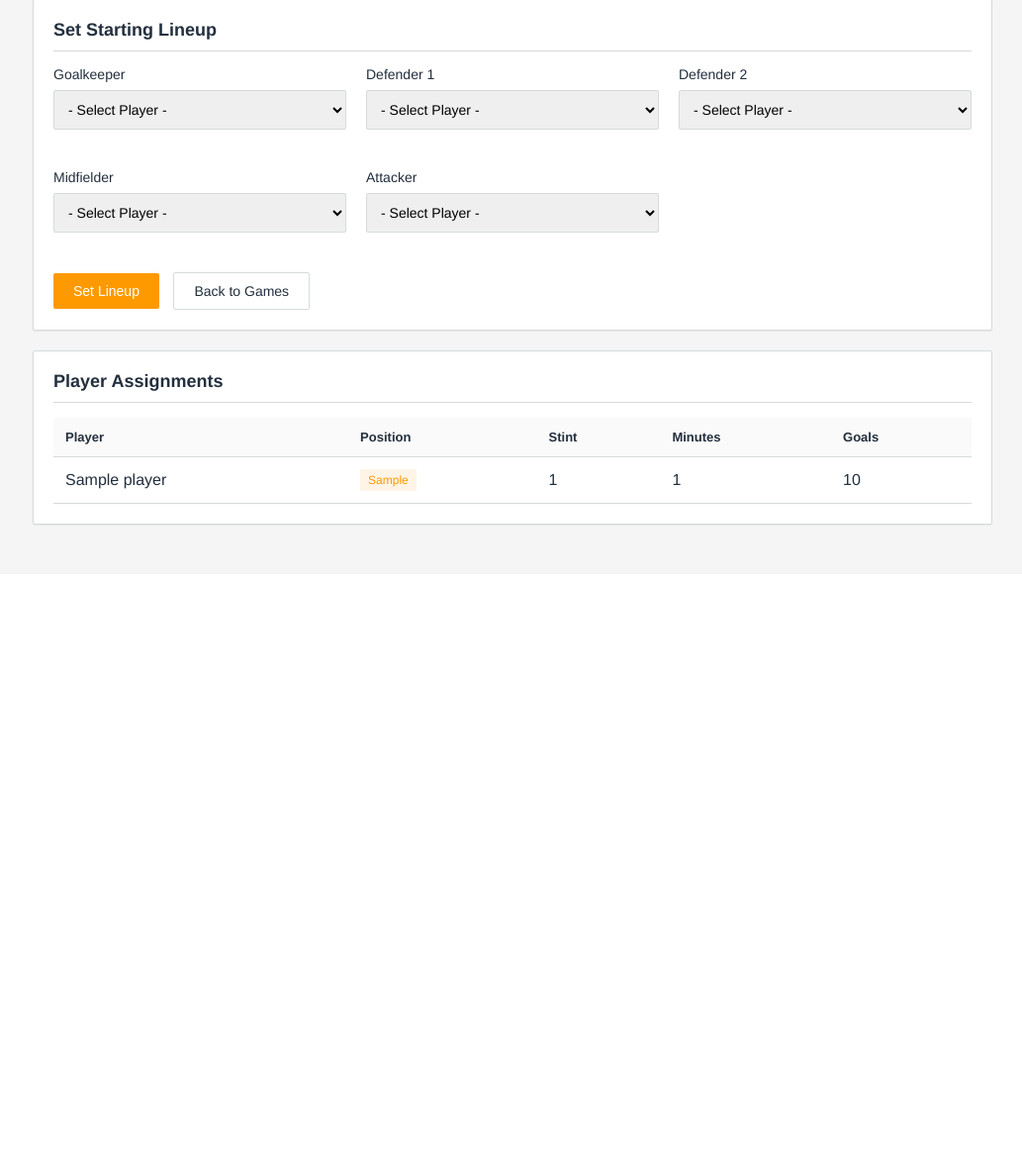
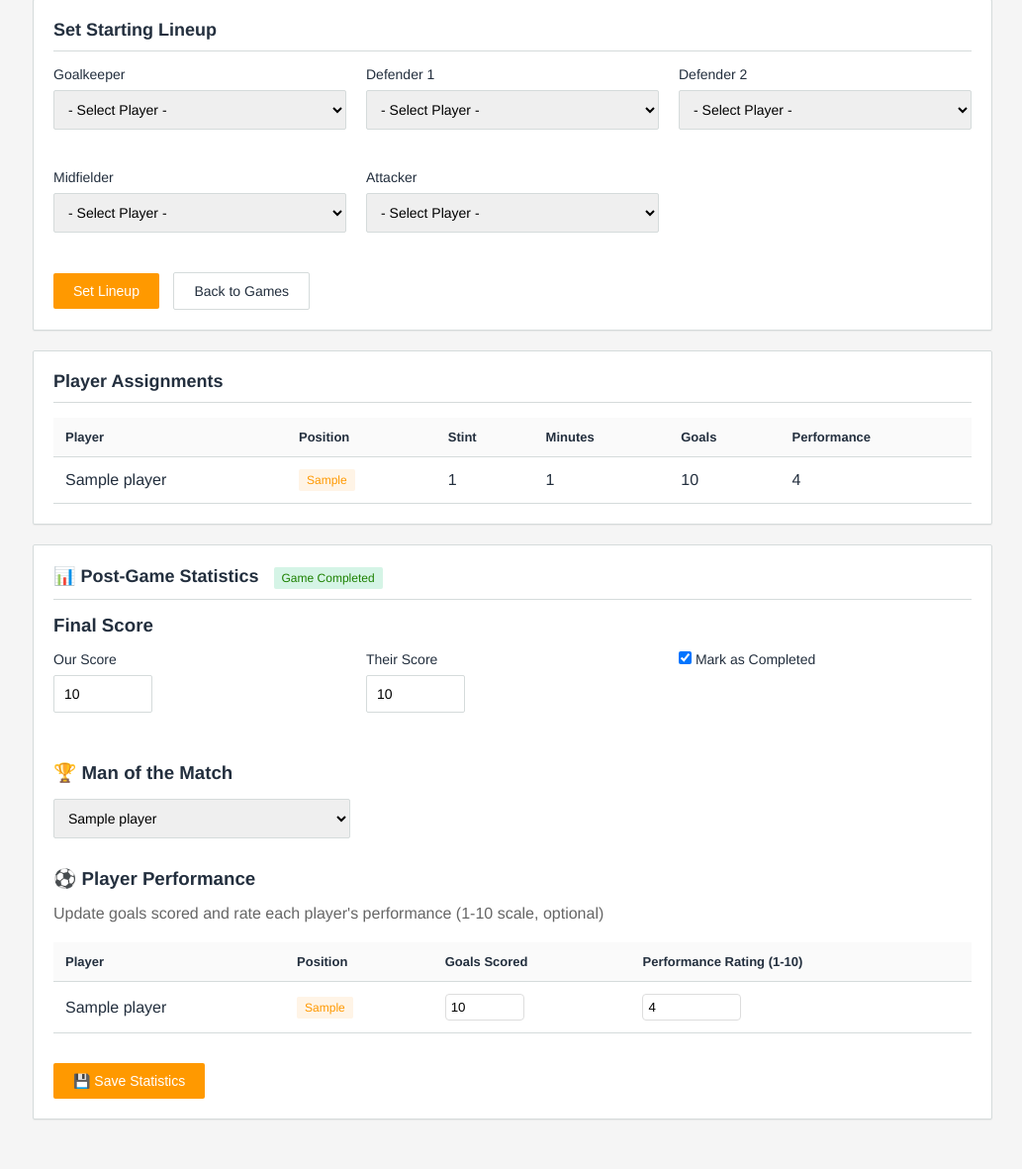
Before and after one commit to johnmcavoy/football, a Flask app: page /games/1 in a window 1280 px wide. Shown: the part 985-2166 px from the top of the page at 99% size, without its empty margins (247-1280 px from the left). Before the commit the page ends 1516 px from the top, so only its background shows below. Run offline with Flask 3, Linux system fonts and the light colour scheme; tables that the repository leaves empty hold one stand-in row (values such as "Sample post").

Commit message:
Add post-game statistics tracking for players
- Add man_of_the_match_id field to Game model to track match MVP
- Add performance_rating field to PlayerPosition model (1-10 scale, optional)
- Update game detail UI with post-game statistics form
- Add fields for goals scored, performance ratings, and man of the match
- Create update_game_stats route to save post-game data
- Display performance ratings in player assignments table

```diff
--- a/app.py
+++ b/app.py
@@ -31,7 +31,10 @@ class Game(db.Model):
     completed = db.Column(db.Boolean, default=False)
     our_score = db.Column(db.Integer, default=0)
     their_score = db.Column(db.Integer, default=0)
+    man_of_the_match_id = db.Column(db.Integer, db.ForeignKey('player.id'), nullable=True)
     created_at = db.Column(db.DateTime, default=datetime.utcnow)
+
+    man_of_the_match = db.relationship('Player', foreign_keys=[man_of_the_match_id])
 
 
 class PlayerPosition(db.Model):
@@ -43,6 +46,7 @@ class PlayerPosition(db.Model):
     stint_number = db.Column(db.Integer, nullable=False)  # Which rotation
     minutes_played = db.Column(db.Integer, default=0)
     goals_scored = db.Column(db.Integer, default=0)
+    performance_rating = db.Column(db.Integer, nullable=True)  # 1-10 scale, optional
 
     game = db.relationship('Game', backref='positions')
     player = db.relationship('Player', backref='positions')
@@ -199,6 +203,45 @@ def set_lineup(game_id):
                 minutes_played=0
             )
             db.session.add(position)
+
+    db.session.commit()
+    return redirect(url_for('game_detail', game_id=game_id))
+
+
+@app.route('/games/<int:game_id>/stats', methods=['POST'])
+def update_game_stats(game_id):
+    """Update post-game statistics including goals, ratings, and man of the match"""
+    game = Game.query.get_or_404(game_id)
+
+    # Update game info
+    game.our_score = int(request.form.get('our_score', 0))
+    game.their_score = int(request.form.get('their_score', 0))
+    game.completed = request.form.get('completed') == 'on'
+
+    # Update man of the match
+    man_of_match_id = request.form.get('man_of_the_match_id')
+    if man_of_match_id:
+        game.man_of_the_match_id = int(man_of_match_id)
+    else:
+        game.man_of_the_match_id = None
+
+    # Update player statistics
+    positions = PlayerPosition.query.filter_by(game_id=game_id).all()
+    for pos in positions:
+        # Update goals
+        goals_key = f'goals_{pos.id}'
+        if goals_key in request.form:
+            goals = request.form.get(goals_key)
+            pos.goals_scored = int(goals) if goals else 0
+
+        # Update performance rating (optional)
+        rating_key = f'rating_{pos.id}'
+        if rating_key in request.form:
+            rating = request.form.get(rating_key)
+            if rating and rating.strip():
+                pos.performance_rating = int(rating)
+            else:
+                pos.performance_rating = None
 
     db.session.commit()
     return redirect(url_for('game_detail', game_id=game_id))
--- a/templates/game_detail.html
+++ b/templates/game_detail.html
@@ -173,6 +173,7 @@
                 <th>Stint</th>
                 <th>Minutes</th>
                 <th>Goals</th>
+                <th>Performance</th>
             </tr>
         </thead>
         <tbody>
@@ -183,10 +184,107 @@
                 <td>{{ pos.stint_number }}</td>
                 <td>{{ pos.minutes_played }}</td>
                 <td>{{ pos.goals_scored }}</td>
+                <td>{{ pos.performance_rating if pos.performance_rating else '-' }}</td>
             </tr>
             {% endfor %}
         </tbody>
     </table>
+</div>
+
+<!-- Post-Game Statistics -->
+<div class="card">
+    <div class="card-header">
+        📊 Post-Game Statistics
+        {% if game.completed %}
+        <span class="badge badge-success" style="margin-left: 10px;">Game Completed</span>
+        {% else %}
+        <span class="badge badge-warning" style="margin-left: 10px;">Complete game to update stats</span>
+        {% endif %}
+    </div>
+
+    <form method="POST" action="{{ url_for('update_game_stats', game_id=game.id) }}">
+        <!-- Game Score -->
+        <div style="margin-bottom: 30px;">
+            <h3 style="margin-bottom: 15px;">Final Score</h3>
+            <div style="display: grid; grid-template-columns: repeat(auto-fit, minmax(200px, 1fr)); gap: 20px;">
+                <div class="form-group">
+                    <label class="form-label" for="our_score">Our Score</label>
+                    <input type="number" id="our_score" name="our_score" class="form-select"
+                           value="{{ game.our_score }}" min="0" style="width: 100px;">
+                </div>
+                <div class="form-group">
+                    <label class="form-label" for="their_score">Their Score</label>
+                    <input type="number" id="their_score" name="their_score" class="form-select"
+                           value="{{ game.their_score }}" min="0" style="width: 100px;">
+                </div>
+                <div class="form-group">
+                    <label class="form-label">
+                        <input type="checkbox" name="completed" {% if game.completed %}checked{% endif %}>
+                        Mark as Completed
+                    </label>
+                </div>
+            </div>
+        </div>
+
+        <!-- Man of the Match -->
+        <div style="margin-bottom: 30px;">
+            <h3 style="margin-bottom: 15px;">🏆 Man of the Match</h3>
+            <div class="form-group">
+                <select name="man_of_the_match_id" class="form-select" style="max-width: 300px;">
+                    <option value="">- Select Player -</option>
+                    {% for player in players %}
+                    <option value="{{ player.id }}" {% if game.man_of_the_match_id == player.id %}selected{% endif %}>
+                        {{ player.name }}
+                    </option>
+                    {% endfor %}
+                </select>
+            </div>
+        </div>
+
+        <!-- Player Statistics -->
+        {% if current_positions %}
+        <div style="margin-bottom: 30px;">
+            <h3 style="margin-bottom: 15px;">⚽ Player Performance</h3>
+            <p style="color: #666; margin-bottom: 20px;">Update goals scored and rate each player's performance (1-10 scale, optional)</p>
+
+            <table class="table">
+                <thead>
+                    <tr>
+                        <th>Player</th>
+                        <th>Position</th>
+                        <th>Goals Scored</th>
+                        <th>Performance Rating (1-10)</th>
+                    </tr>
+                </thead>
+                <tbody>
+                    {% for pos in current_positions %}
+                    <tr>
+                        <td>{{ pos.player.name }}</td>
+                        <td><span class="badge badge-warning">{{ pos.position }}</span></td>
+                        <td>
+                            <input type="number" name="goals_{{ pos.id }}"
+                                   value="{{ pos.goals_scored }}"
+                                   min="0" max="20"
+                                   style="width: 80px; padding: 5px; border: 1px solid #ddd; border-radius: 4px;">
+                        </td>
+                        <td>
+                            <input type="number" name="rating_{{ pos.id }}"
+                                   value="{{ pos.performance_rating if pos.performance_rating else '' }}"
+                                   min="1" max="10"
+                                   placeholder="Optional"
+                                   style="width: 100px; padding: 5px; border: 1px solid #ddd; border-radius: 4px;">
+                        </td>
+                    </tr>
+                    {% endfor %}
+                </tbody>
+            </table>
+        </div>
+        {% endif %}
+
+        <div style="margin-top: 20px;">
+            <button type="submit" class="btn btn-primary">💾 Save Statistics</button>
+        </div>
+    </form>
 </div>
 {% endif %}
 
```
